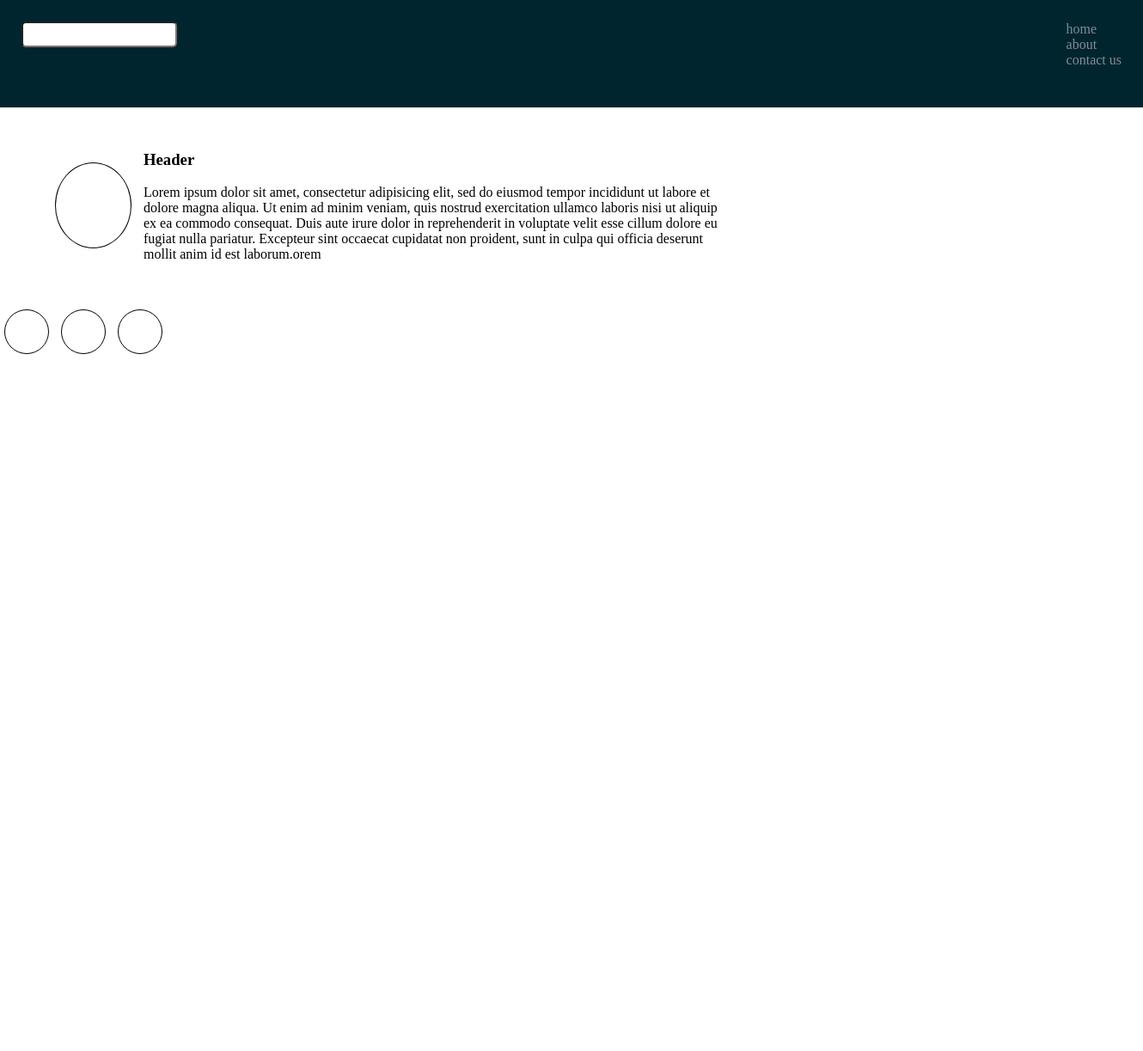
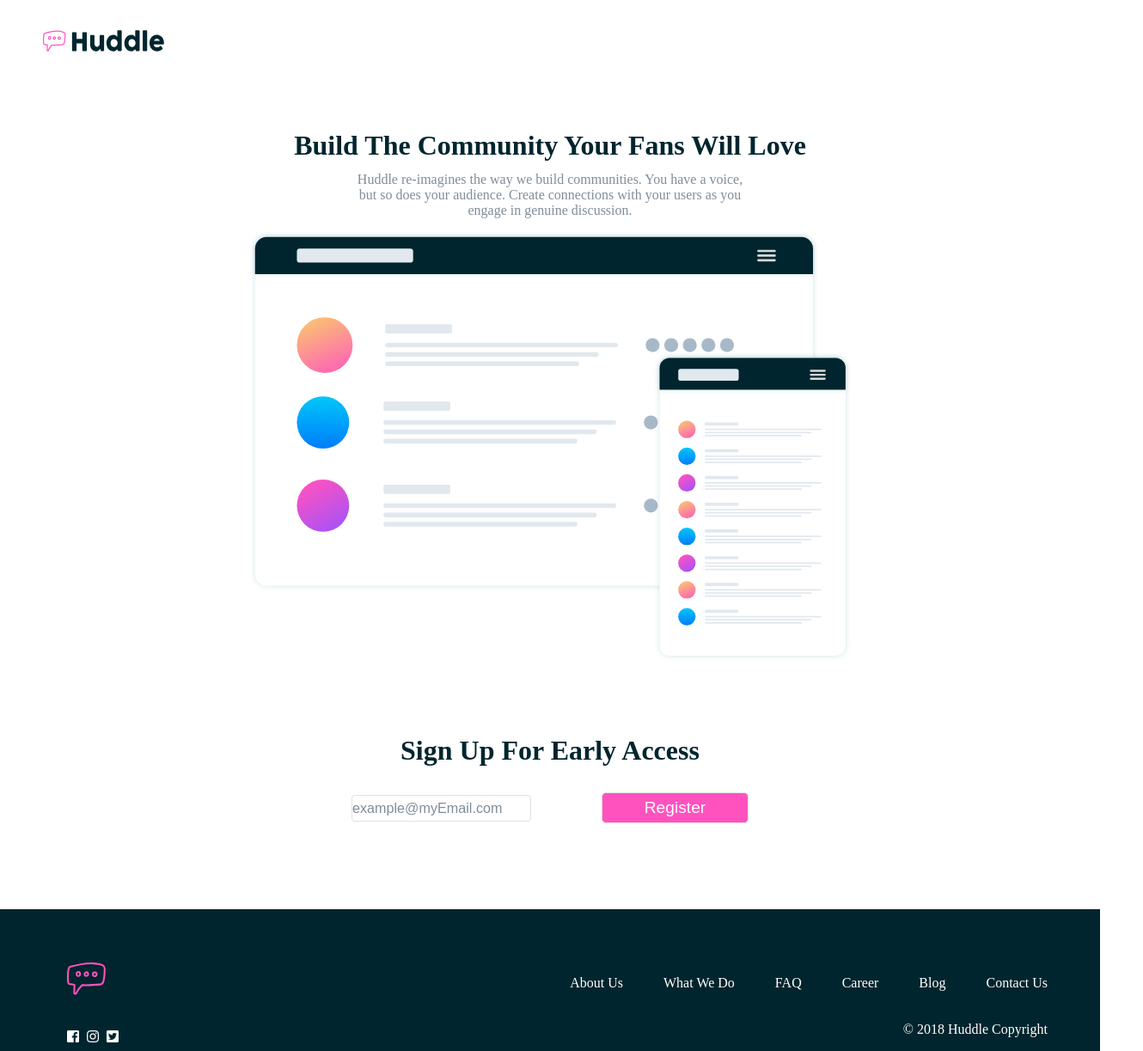
Before and after one commit to Clinton-dev/huddle-landing-page, a plain HTML site: page index.html in a window 1280 px wide. Shown: the whole page at 86% size, 1330 px wide, since content can reach past the window. Before the commit the page ends 800 px from the top, so only its background shows below. Drawn offline with Linux system fonts and the light colour scheme; a web font is replaced by a local one.

Commit message:
finished desktop design

```diff
--- a/index.html
+++ b/index.html
@@ -5,6 +5,7 @@
   <meta name="viewport" content="width=device-width, initial-scale=1.0"> <!-- displays site properly based on user's device -->
 
   <link rel="icon" type="image/png" sizes="32x32" href="./images/favicon-32x32.png">
+  <link rel="stylesheet" href="https://use.fontawesome.com/releases/v5.6.3/css/all.css" integrity="sha384-UHRtZLI+pbxtHCWp1t77Bi1L4ZtiqrqD80Kn4Z8NTSRyMA2Fd33n5dQ8lWUE00s/" crossorigin="anonymous">
 
   <title>Frontend Mentor | Huddle landing page with single column layout</title>
 
@@ -14,37 +15,47 @@
     .attribution a { color: hsl(228, 45%, 44%); }
   </style>
   <link rel="stylesheet" type="text/css" href="style.css">
+  <link rel="stylesheet" type="text/css" href="https://fonts.google.com/specimen/Poppins">
+  <link rel="stylesheet" type="text/css" href="https://fonts.google.com/specimen/Open+San">
+
 </head>
 <body>
  <div class="navigation">
-   <input type="text" name="search" id="search">
-   <ul>
-     <li>home</li>
-     <li>about</li>
-     <li>contact us</li>
-   </ul>
+   <img src="images/logo.svg">
  </div>
  <div class="content">
-   <div class="main">
-     <div class="node">
-       <div class="circle"></div>
-       <div class="text">
-         <h3> Header</h3><br>
-         <p> Lorem ipsum dolor sit amet, consectetur adipisicing elit, sed do eiusmod
-         tempor incididunt ut labore et dolore magna aliqua. Ut enim ad minim veniam,
-         quis nostrud exercitation ullamco laboris nisi ut aliquip ex ea commodo
-         consequat. Duis aute irure dolor in reprehenderit in voluptate velit esse
-         cillum dolore eu fugiat nulla pariatur. Excepteur sint occaecat cupidatat non
-         proident, sunt in culpa qui officia deserunt mollit anim id est laborum.orem</p>
-       </div>
-     </div>
+
+  <h3>Build The Community Your Fans Will Love</h3>
+  <p> Huddle re-imagines the way we build communities. You have a voice,</p>
+  <p> but so does
+  your audience. Create connections with your users as you</p>
+   <p>engage in genuine discussion.</p>
+
+   <img src="images/screen-mockups.svg">
+
+   <form>
+     <h3>Sign Up For Early Access</h3><br>
+     <input type="text" name="text" value ="example@myEmail.com">
+     <input type="submit" name="Register" value ="Register">
+   </form>
+  </div>
+
+ <div class="footer">
+   <div class="left-side">
+   <img src="images/logo.svg"><br><br><br>
+     <i class="fab fa-facebook-square"></i>
+     <i class="fab fa-instagram"></i>
+     <i class="fab fa-twitter-square"></i>
    </div>
-   <div class="right">
-     <div class="sm-circle"></div>
-     <div class="sm-circle"></div>
-     <div class="sm-circle"></div>
+   <div class="right-side">
+     <a href="#">About Us</a>
+     <a href="#">What We Do</a>
+     <a href="#">FAQ</a>
+     <a href="#">Career</a>
+     <a href="#">Blog</a>
+     <a href="#">Contact Us</a><br><br><br>
+     &copy; 2018 Huddle Copyright
    </div>
  </div>
- <div class="footer"></div>
 </body>
 </html>
--- a/style.css
+++ b/style.css
@@ -1,58 +1,88 @@
 * {
+	padding: 0;
 	margin: 0;
-	padding:0;
+}
+
+.navigation img {
+	height: 25px;
+    width: 141px;
+    margin-left: 50px;
+    margin-top: 35px;
 }
 
 .navigation {
-  width:100%;
-  height: 75px;
-  background-color: hsl(192, 100%, 9%);
-  padding: 25px;
-  color: hsl(208, 11%, 55%);
+	margin-bottom: 5px;
 }
 
-.navigation ul {
-	float: right;
-	list-style-type: none;
+.content {
+	display: inline-block;
+	text-align: center;
+	width: 100%;
+	margin: 0 auto;
 }
 
-#search {
-	height: 26px;
-	color: hsl(208, 11%, 55%);
-	border-radius: 5px;
+.content h3 {
+	color : hsl(192, 100%, 9%);
+	font-family: Poppins;
+	font-weight: 700;
+	font-size: 2em;
+	padding-bottom: 12px;
+	padding-top: 82px;
 }
 
-.main {
-	width:70%;
-	display: inline-block;
+.content p {
+	color: hsl(208, 11%, 55%);
 }
 
-.right {
-	width:30%;
+.content img {
+	height: 500px;
+    padding-top: 15px;
 }
 
-.circle {
- float: left;
- /*border-radius: 200px 200px 200px 200px;
- -moz-border-radius: 200px 200px 200px 200px;
- -webkit-border-radius: 200px 200px 200px 200px;
- */border: 1px solid #000000;
-border-radius: 100%;
-height: 98px;
-width: 87px;
-margin: 14px;
+input[type=submit] {
+	margin-left: 78px;
+    padding: 6px;
+    font-size: 1.2em;
+    width: 171px;
+    border-radius: 5px;
+    border: 1px solid #e6dfdf;
+    color: white;
+    background-color: hsl(322, 100%, 66%);
 }
 
-.node {
-	padding: 45px;
-	margin: 5px;
+input[type=text] {
+	width: 207px;
+    height: 29px;
+    border-radius: 4px;
+    border: 1px solid #e6dfdf;
+    color: hsl(208, 11%, 55%);
+    font-size: 1.01em;
 }
 
-.sm-circle {
-    border-radius: 100%;
-    height: 50px;
-    width: 50px;
-    margin: 5px;
-    border: 1px solid black;
-    display: inline-block;
+.footer {
+	background-color: hsl(192, 100%, 9%);
+	color: white;
+	margin-top: 100px;
+	padding: 16px;
 }
+
+.right-side {
+	text-align: right;
+	margin-right: 45px;
+	margin-top: -81px;
+}
+
+.right-side a {
+	text-decoration: none;
+	color: white;
+	padding-left: 43px;
+}
+
+.left-side {
+    margin-left: 62px;
+    margin-top: 45px;
+}
+
+.left-side i {
+	padding-right: 5px;
+}
```
Also changed, not shown: 1 other file.
